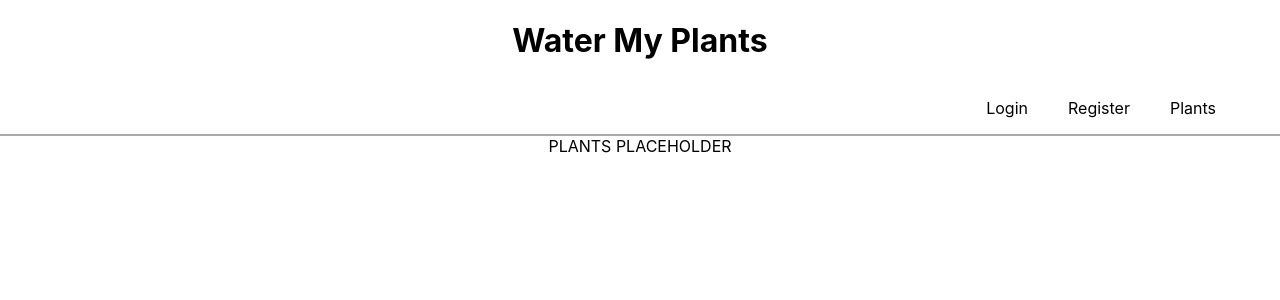
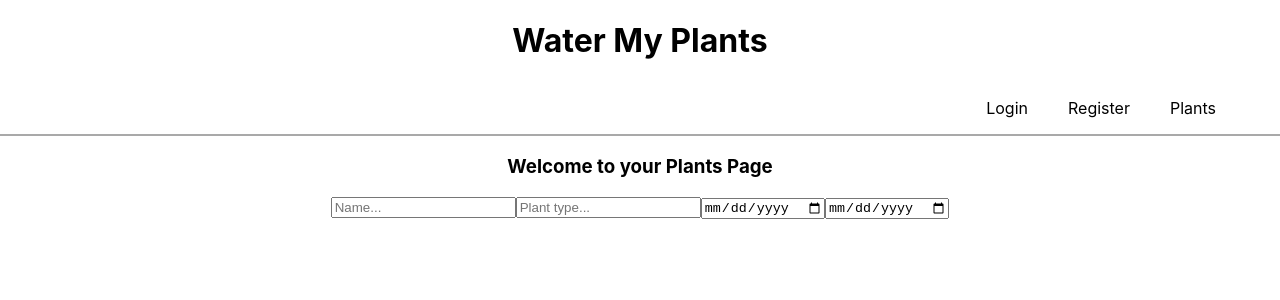
Before and after one commit to water-our-plants/build-water-plants-FE, a React (Create React App) app in the folder water-plants/: page /plants in a window 1280 px wide. Shown: the top 300 px of the page. Built offline with nearby package versions, Linux system fonts and the light colour scheme; no server answers; sample sign-in values are in the browser's storage.

Commit message:
fetching plants operational

```diff
--- a/water-plants/src/actions/index.js
+++ b/water-plants/src/actions/index.js
@@ -12,6 +12,10 @@ export const REGISTER_USER_FAIL = 'REGISTER_USER_FAIL';
 export const ADD_PLANT_START = 'ADD_PLANT_START';
 export const ADD_PLANT_SUCCESS = 'ADD_PLANT_SUCCESS';
 export const ADD_PLANT_FAIL = 'ADD_PLANT_FAIL';
+
+export const GET_PLANTS_START = 'GET_PLANTS_START';
+export const GET_PLANTS_SUCCESS = 'GET_PLANTS_SUCCESS';
+export const GET_PLANTS_FAIL = 'GET_PLANTS_FAIL';
 
 export const registerUser = ({ username, password, phoneNumber }) => {
   return dispatch => {
@@ -57,10 +61,31 @@ export const login = creds => dispatch => {
     .then(res => {
       console.log(res);
       localStorage.setItem('token', res.data.token);
-      dispatch({ type: LOGIN_SUCCESS });
+      dispatch({ type: LOGIN_SUCCESS, payload: creds.username });
     })
     .catch(err => {
       console.log(err);
       dispatch({ type: LOGIN_FAILURE, payload: err.response.data.message });
     });
 };
+
+// export const addPlant = (e, newPlant) => dispatch => {
+//   e.preventDefault();
+//   dispatch({ type: ADD_PLANT_START });
+//   return axiosWithAuth()
+//     .post()
+// }
+
+export const getPlants = username => dispatch => {
+  dispatch({ type: GET_PLANTS_START });
+  axiosWithAuth()
+    .get(`https://be-water-my-plants.herokuapp.com/api/getPlants/${username}`)
+    .then(res => {
+      console.log(res);
+      dispatch({ type: GET_PLANTS_SUCCESS, payload: res.data });
+    })
+    .catch(err => {
+      console.log(err.response);
+      dispatch({ type: GET_PLANTS_FAIL, payload: err.response });
+    });
+};
--- a/water-plants/src/components/App.js
+++ b/water-plants/src/components/App.js
@@ -1,12 +1,12 @@
-import React, { Component } from "react";
-import "./App.css";
-import { connect } from "react-redux";
-import { Route, NavLink } from "react-router-dom";
-import Login from "./Login";
-import Register from "./Register";
-import plantsPlaceholder from "./plantsPlaceholder";
-import PrivateRoute from "./PrivateRoute";
-import Welcome from "./Welcome";
+import React, { Component } from 'react';
+import './App.css';
+import { connect } from 'react-redux';
+import { Route, NavLink } from 'react-router-dom';
+import Login from './Login';
+import Register from './Register';
+import plantsPlaceholder from './plantsPlaceholder';
+import PrivateRoute from './PrivateRoute';
+import Welcome from './Welcome';
 
 class App extends Component {
   render() {
@@ -34,8 +34,9 @@ class App extends Component {
   }
 }
 
-const mapStateToProps = ({ plants }) => ({
-  plants
+const mapStateToProps = ({ plants, username }) => ({
+  plants,
+  username
 });
 
 export default connect(
--- a/water-plants/src/components/PlantForm.js
+++ b/water-plants/src/components/PlantForm.js
@@ -0,0 +1,72 @@
+import React from 'react';
+import { throwStatement } from '@babel/types';
+
+class PlantForm extends React.Component {
+  constructor(props) {
+    super(props);
+    this.state = {
+      name: '',
+      description: '',
+      lastWater: '',
+      nextWater: ''
+    };
+  }
+
+  handleChange = e => {
+    e.persist();
+    this.setState({ [e.target.name]: e.target.value });
+  };
+
+  handleSubmit = e => {
+    e.preventDefault();
+    const { name, description, lastWater, nextWater } = this.state;
+    const id = Date.now();
+    const newPlant = { name, description, lastWater, nextWater, id };
+    this.props.addPlant(e, newPlant);
+    this.setState({
+      name: '',
+      description: '',
+      lastWater: '',
+      nextWater: ''
+    });
+  };
+
+  render() {
+    return (
+      <div className="plant-form">
+        <form onSubmit={this.handleSubmit}>
+          <input
+            onChange={this.handleChange}
+            placeholder="Name..."
+            value={this.state.name}
+            name="name"
+            type="text"
+          />
+          <input
+            onChange={this.handleChange}
+            placeholder="Plant type..."
+            value={this.state.description}
+            name="description"
+            type="text"
+          />
+          <input
+            onChange={this.handleChange}
+            placeholder="Last Watered..."
+            value={this.state.lastWater}
+            name="lastWater"
+            type="date"
+          />
+          <input
+            onChange={this.handleChange}
+            placeholder="Water Next..."
+            value={this.state.nextWater}
+            name="nextWater"
+            type="date"
+          />
+        </form>
+      </div>
+    );
+  }
+}
+
+export default PlantForm;
--- a/water-plants/src/components/plantsPlaceholder.js
+++ b/water-plants/src/components/plantsPlaceholder.js
@@ -1,7 +1,26 @@
 import React from 'react';
+import { connect } from 'react-redux';
+import { getPlants } from '../actions';
+import PlantForm from '../components/PlantForm';
 
-const plantsPlaceholder = props => {
-  return <div>PLANTS PLACEHOLDER</div>;
-};
+class plantsPlaceholder extends React.Component {
+  componentDidMount() {
+    this.props.getPlants(this.props.username);
+  }
 
-export default plantsPlaceholder;
+  render() {
+    return (
+      <div className="plants-page">
+        <h3>Welcome to your Plants Page</h3>
+        <PlantForm />
+      </div>
+    );
+  }
+}
+
+const mapStateToProps = ({ plants, username }) => ({ plants, username });
+
+export default connect(
+  mapStateToProps,
+  { getPlants }
+)(plantsPlaceholder);
--- a/water-plants/src/reducers/index.js
+++ b/water-plants/src/reducers/index.js
@@ -7,10 +7,14 @@ import {
   REGISTER_USER_SUCCESS,
   ADD_PLANT_START,
   ADD_PLANT_SUCCESS,
-  ADD_PLANT_FAIL
+  ADD_PLANT_FAIL,
+  GET_PLANTS_START,
+  GET_PLANTS_SUCCESS,
+  GET_PLANTS_FAIL
 } from '../actions';
 
 const initialState = {
+  username: '',
   plants: [],
   loggingIn: false,
   fetchingPlants: false,
@@ -34,7 +38,8 @@ const rootReducer = (state = initialState, action) => {
     case LOGIN_SUCCESS: {
       return {
         ...state,
-        loggingIn: false
+        loggingIn: false,
+        username: action.payload
       };
     }
     case LOGIN_FAILURE: {
@@ -64,6 +69,26 @@ const rootReducer = (state = initialState, action) => {
         isLoading: true
       };
     }
+    case GET_PLANTS_START: {
+      return {
+        ...state,
+        fetchingPlants: true
+      };
+    }
+    case GET_PLANTS_SUCCESS: {
+      return {
+        ...state,
+        fetchingPlants: false,
+        plants: action.payload
+      };
+    }
+    case GET_PLANTS_FAIL: {
+      return {
+        ...state,
+        fetchingPlants: false,
+        error: action.payload
+      };
+    }
     default:
       return state;
   }
```
